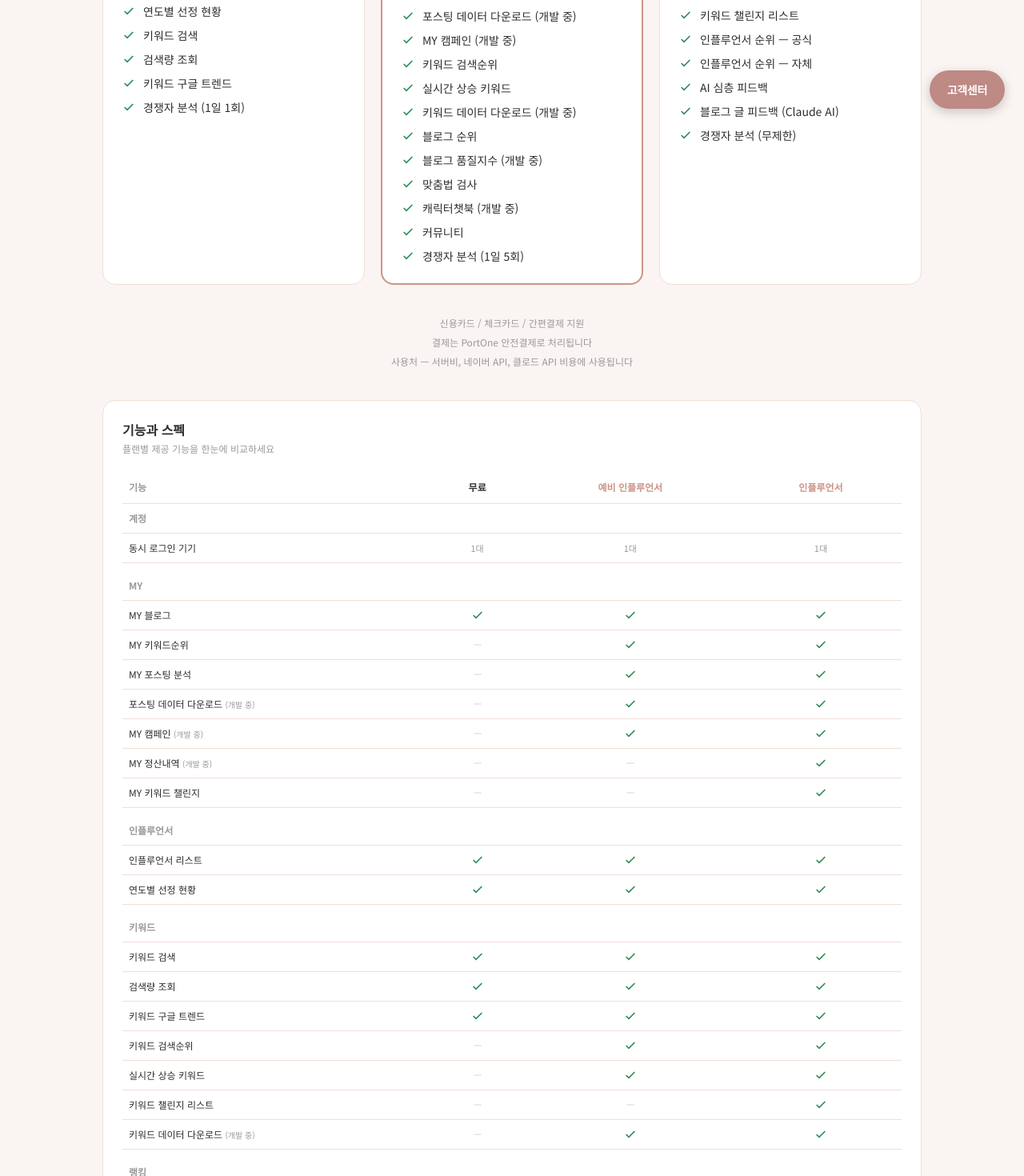
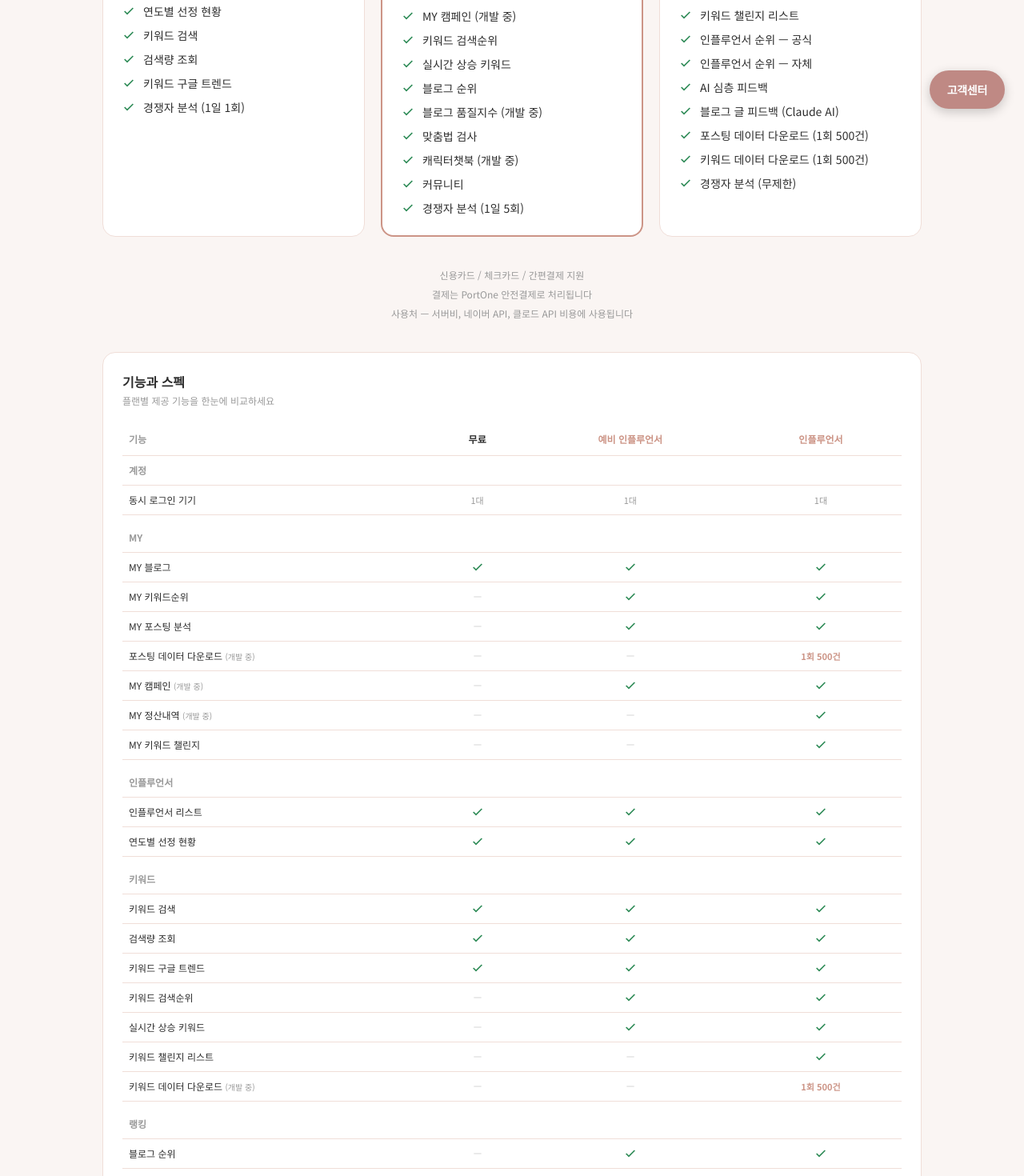
Before and after one commit to orange0717/naver-influencer, a Next.js app: page /subscribe in a window 1280 px wide. Shown: the part 640-2110 px from the top of the page at 80% size. Built offline with nearby package versions, Linux system fonts and the light colour scheme; no server answers.

Commit message:
feat(subscribe): downloads as influencer-only with 500/request cap
- Move 포스팅/키워드 데이터 다운로드 from 예비/인플 to 인플 only
- Show '1회 500건' on influencer column
- Update plan card lists accordingly

```diff
--- a/src/app/subscribe/SubscribeClient.tsx
+++ b/src/app/subscribe/SubscribeClient.tsx
@@ -190,11 +190,9 @@ export default function SubscribeClient() {
             <li className="flex items-center gap-2.5">{CHECK}<span>무료 플랜 전체 포함</span></li>
             <li className="flex items-center gap-2.5">{CHECK}<span>MY 키워드순위</span></li>
             <li className="flex items-center gap-2.5">{CHECK}<span>MY 포스팅 분석</span></li>
-            <li className="flex items-center gap-2.5">{CHECK}<span>포스팅 데이터 다운로드 (개발 중)</span></li>
             <li className="flex items-center gap-2.5">{CHECK}<span>MY 캠페인 (개발 중)</span></li>
             <li className="flex items-center gap-2.5">{CHECK}<span>키워드 검색순위</span></li>
             <li className="flex items-center gap-2.5">{CHECK}<span>실시간 상승 키워드</span></li>
-            <li className="flex items-center gap-2.5">{CHECK}<span>키워드 데이터 다운로드 (개발 중)</span></li>
             <li className="flex items-center gap-2.5">{CHECK}<span>블로그 순위</span></li>
             <li className="flex items-center gap-2.5">{CHECK}<span>블로그 품질지수 (개발 중)</span></li>
             <li className="flex items-center gap-2.5">{CHECK}<span>맞춤법 검사</span></li>
@@ -244,6 +242,8 @@ export default function SubscribeClient() {
             <li className="flex items-center gap-2.5">{CHECK}<span>인플루언서 순위 — 자체</span></li>
             <li className="flex items-center gap-2.5">{CHECK}<span>AI 심층 피드백</span></li>
             <li className="flex items-center gap-2.5">{CHECK}<span>블로그 글 피드백 (Claude AI)</span></li>
+            <li className="flex items-center gap-2.5">{CHECK}<span>포스팅 데이터 다운로드 (1회 500건)</span></li>
+            <li className="flex items-center gap-2.5">{CHECK}<span>키워드 데이터 다운로드 (1회 500건)</span></li>
             <li className="flex items-center gap-2.5">{CHECK}<span>경쟁자 분석 (무제한)</span></li>
           </ul>
         </div>
@@ -310,8 +310,8 @@ export default function SubscribeClient() {
               <tr>
                 <td className="py-2.5 px-2">포스팅 데이터 다운로드 <span className="text-[10px] text-dim">(개발 중)</span></td>
                 <td className="text-center"><div className="flex justify-center">{DASH}</div></td>
-                <td className="text-center"><div className="flex justify-center">{CHECK}</div></td>
-                <td className="text-center"><div className="flex justify-center">{CHECK}</div></td>
+                <td className="text-center"><div className="flex justify-center">{DASH}</div></td>
+                <td className="text-center text-[11px] text-accent font-semibold">1회 500건</td>
               </tr>
               <tr>
                 <td className="py-2.5 px-2">MY 캠페인 <span className="text-[10px] text-dim">(개발 중)</span></td>
@@ -392,8 +392,8 @@ export default function SubscribeClient() {
               <tr>
                 <td className="py-2.5 px-2">키워드 데이터 다운로드 <span className="text-[10px] text-dim">(개발 중)</span></td>
                 <td className="text-center"><div className="flex justify-center">{DASH}</div></td>
-                <td className="text-center"><div className="flex justify-center">{CHECK}</div></td>
-                <td className="text-center"><div className="flex justify-center">{CHECK}</div></td>
+                <td className="text-center"><div className="flex justify-center">{DASH}</div></td>
+                <td className="text-center text-[11px] text-accent font-semibold">1회 500건</td>
               </tr>
 
               {/* 랭킹 카테고리 */}
```
